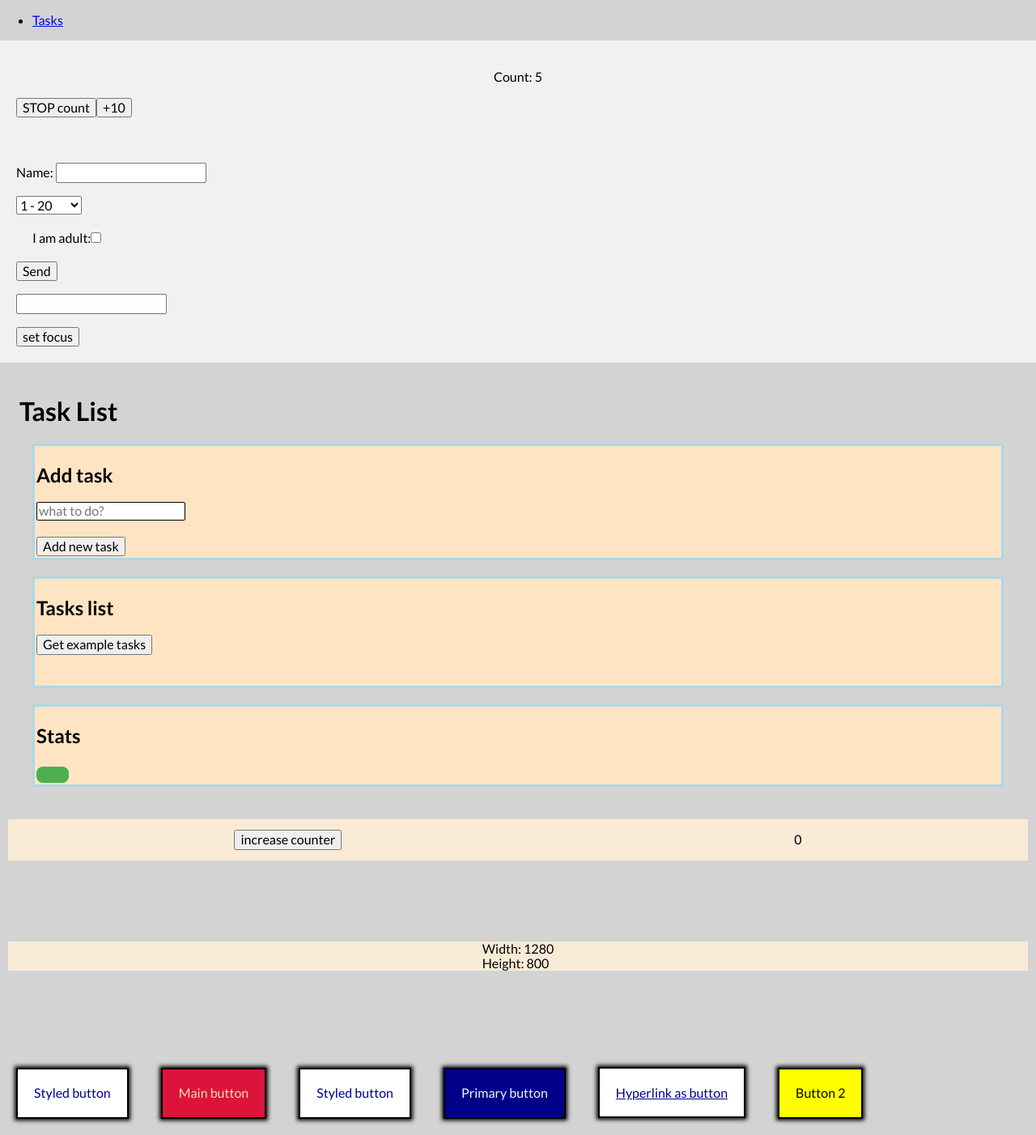
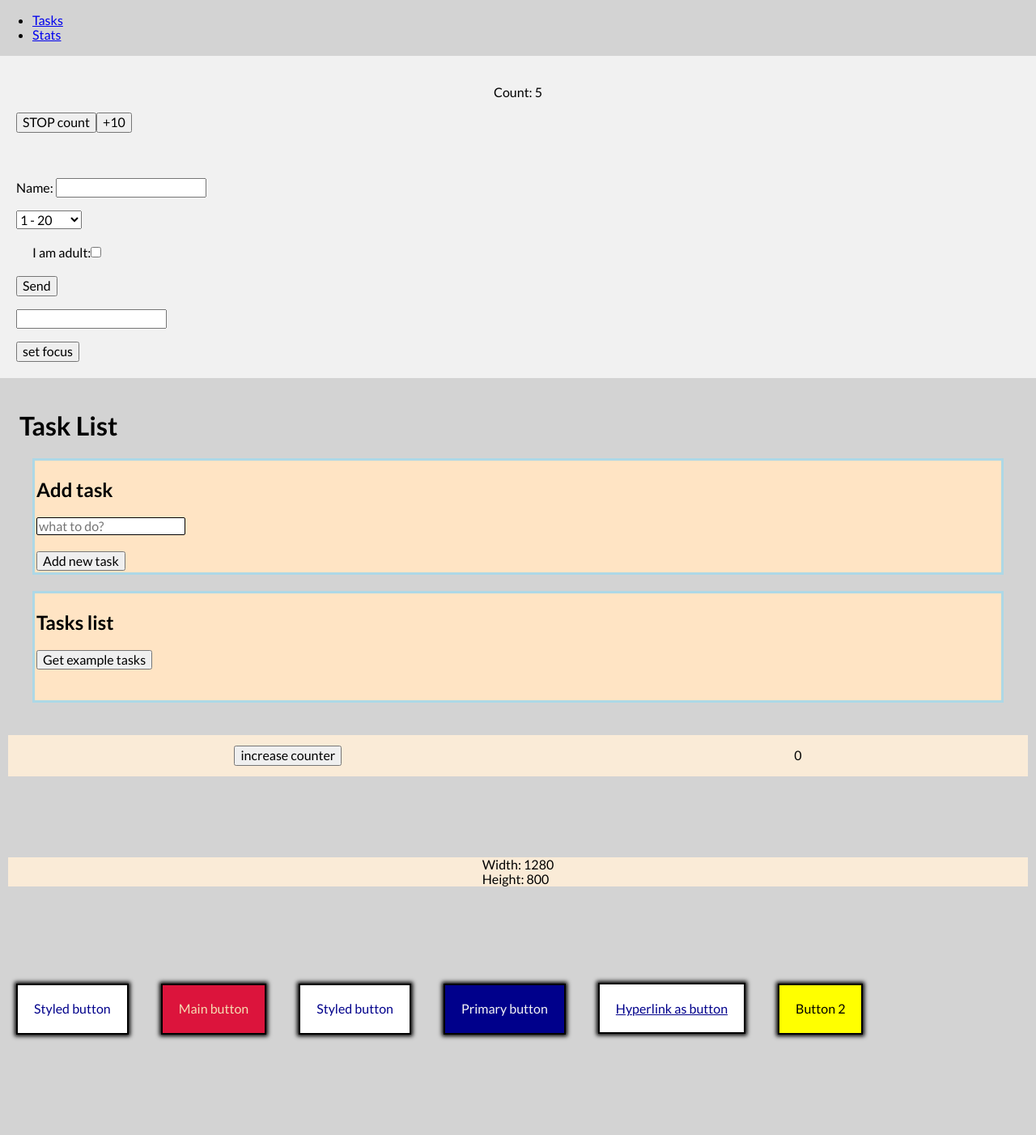
Before and after one commit to RobFyd/practice-in-react, a React (Create React App) app: page /tasks in a window 1280 px wide. Shown: the whole page at 81% size. After the commit the page ends 1298 px from the top, so only its background shows below. Built offline with nearby package versions, Linux system fonts and the light colour scheme.

Commit message:
Add Stats feature to App.js and create Stats.js component

```diff
--- a/src/App.js
+++ b/src/App.js
@@ -1,5 +1,6 @@
 import { BrowserRouter, Route, Switch, Link } from "react-router-dom";
 import Tasks from "./features/tasks/Tasks";
+import Stats from "./features/stats/Stats";
 
 export const App = () => (
   <BrowserRouter>
@@ -8,11 +9,17 @@ export const App = () => (
         <li>
           <Link to="/tasks">Tasks</Link>
         </li>
+        <li>
+          <Link to="/stats">Stats</Link>
+        </li>
       </ul>
       <Switch>
         <Route path="/tasks">
           <Tasks />
         </Route>
+        <Route path="/stats">
+          <Stats />
+        </Route>
       </Switch>
     </nav>
   </BrowserRouter>
--- /dev/null
+++ b/src/features/stats/Stats.js
@@ -0,0 +1,10 @@
+import Section from "../../common/Section";
+import "./style.css";
+
+export default () => (
+  <Section
+    title="Stats"
+    stats={<div className="stats"></div>}
+    thumb={<button className="thumbUp" />}
+  />
+);
--- a/src/features/tasks/Tasks/index.js
+++ b/src/features/tasks/Tasks/index.js
@@ -127,12 +127,6 @@ function Tasks() {
           title="Tasks list"
           body={<TasksList />}
           extraHeaderContent={<Buttons />}
-        />
-
-        <Section
-          title="Stats"
-          stats={<div className="stats"></div>}
-          thumb={<button className="thumbUp" />}
         />
       </Container>
 
--- a/src/features/tasks/Tasks/style.css
+++ b/src/features/tasks/Tasks/style.css
@@ -1,17 +1,3 @@
-.thumbUp {
-    background-color: #4CAF50;
-    color: white;
-    padding: 10px 20px;
-    border: none;
-    border-radius: 8px;
-    font-size: 16px;
-    cursor: pointer;
-}
-
-.with-emoji::before {
-    content: "👍 ";
-}
-
 .containerDiv {
     padding: 20px;
     background-color: #f1f1f1;
```
Also changed, not shown: src/features/stats/index.js (deleted).
